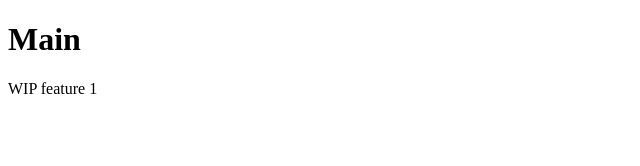
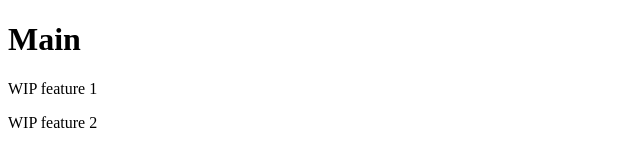
Before and after one commit to Le-TRex/gitTraining1, a plain HTML site: page index.html in a window 1280 px wide. Shown: the full height of the page, 0-640 px from the left. Drawn offline with Linux system fonts and the light colour scheme.

Commit message:
WIP feature 2

```diff
--- a/index.html
+++ b/index.html
@@ -7,5 +7,6 @@
 <body>
     <h1>Main</h1>
     <p>WIP feature 1</p>
+    <p>WIP feature 2</p>
 </body>
 </html>
```
